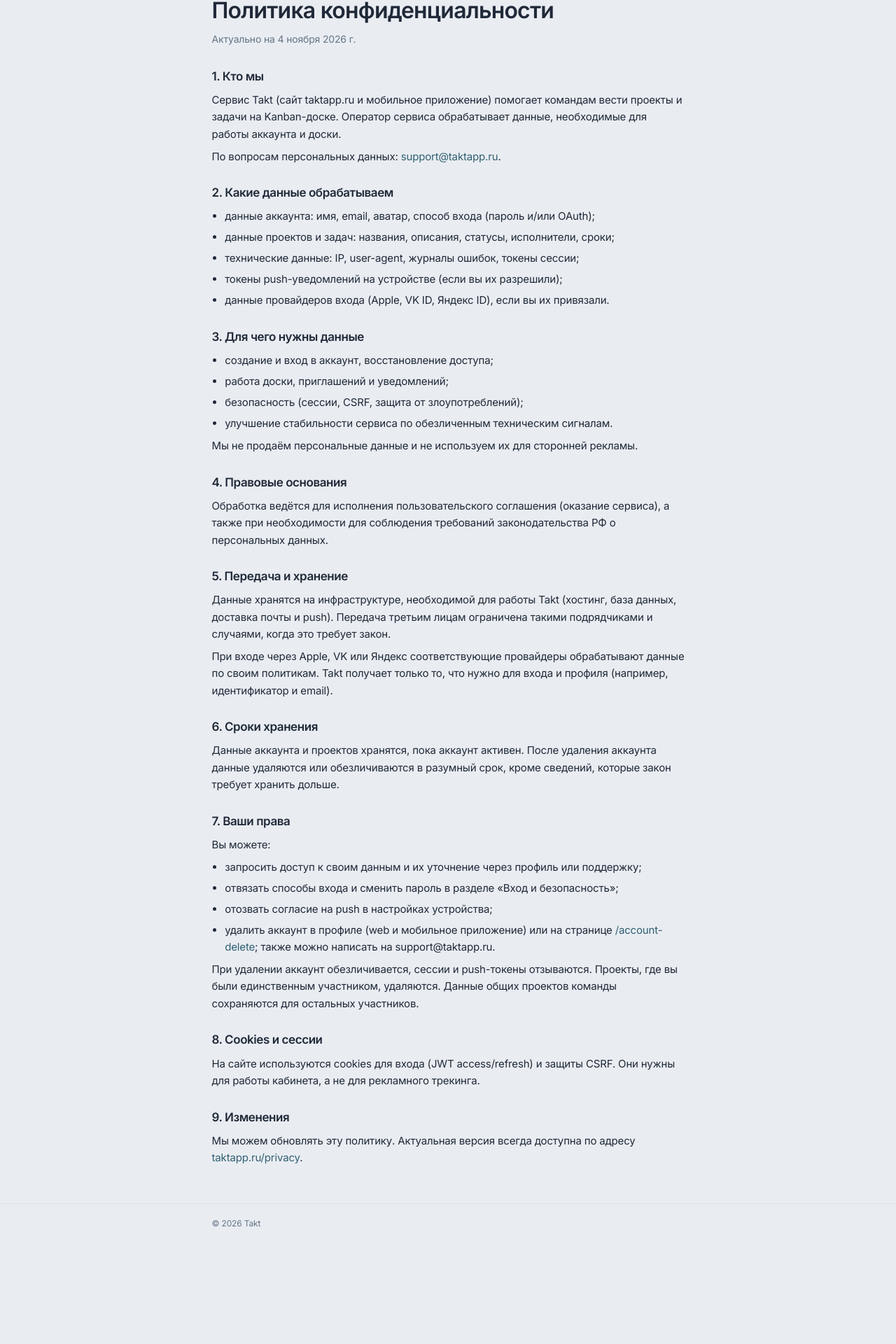
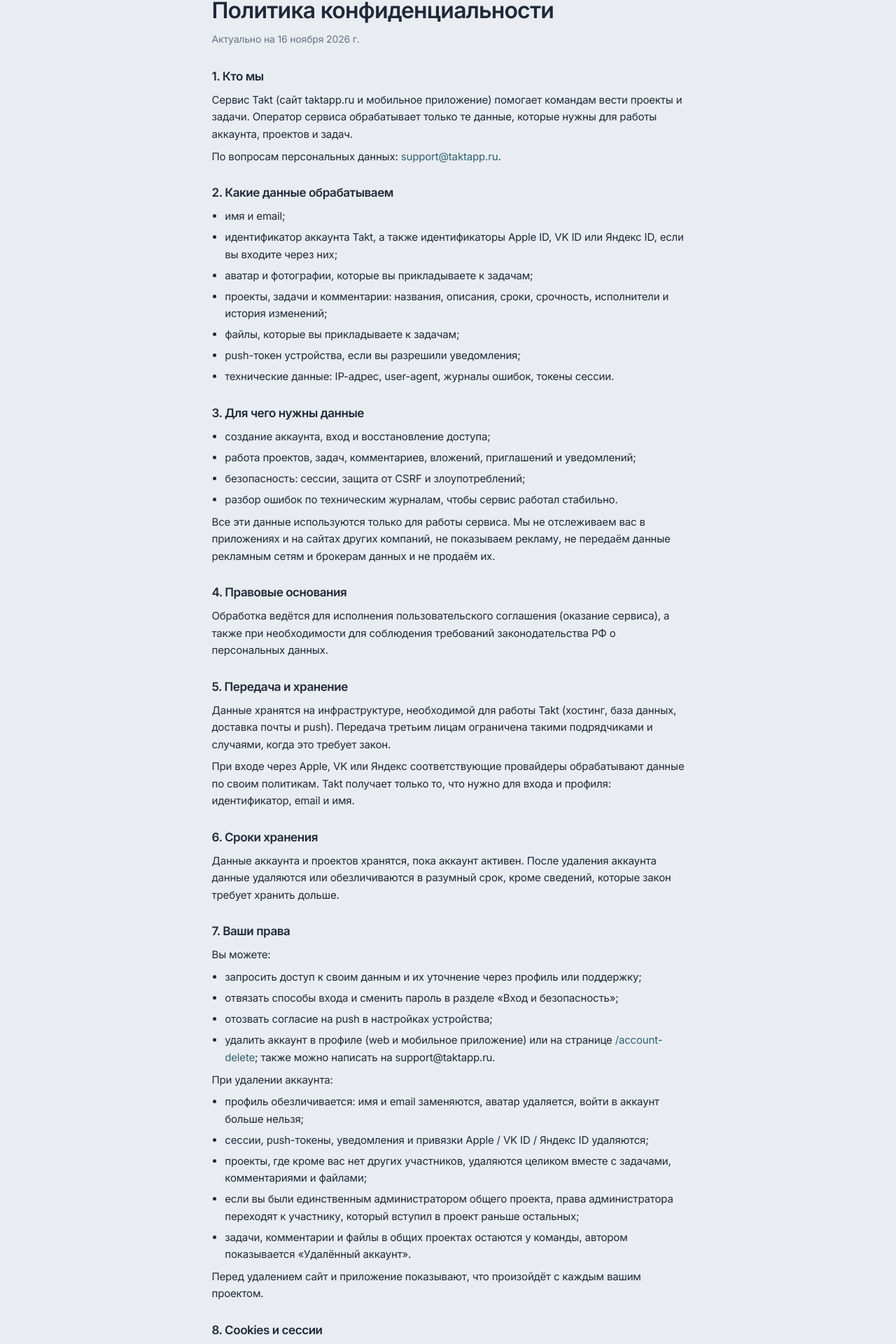
Before and after one commit to gadzhilaev/takt, a Next.js app in the folder frontend/: page /privacy in a window 1280 px wide. Shown: the part 118-2038 px from the top of the page at 70% size. Before the commit the page ends 1893 px from the top, so only its background shows below. Built offline with nearby package versions, Linux system fonts and the light colour scheme.

Commit message:
Обновил политику конфиденциальности по фактически собираемым данным.

```diff
--- a/frontend/src/app/privacy/page.tsx
+++ b/frontend/src/app/privacy/page.tsx
@@ -25,15 +25,15 @@ export default function PrivacyPage() {
         <h1 className="text-[28px] font-semibold tracking-tight sm:text-[32px]">
           Политика конфиденциальности
         </h1>
-        <p className="mt-2 text-[14px] text-muted">Актуально на 4 ноября 2026 г.</p>
+        <p className="mt-2 text-[14px] text-muted">Актуально на 16 ноября 2026 г.</p>
 
         <div className="prose-takt mt-8 space-y-7 text-[15px] leading-relaxed text-foreground/90">
           <section className="space-y-2">
             <h2 className="text-[17px] font-semibold tracking-tight">1. Кто мы</h2>
             <p>
               Сервис Takt (сайт taktapp.ru и мобильное приложение) помогает командам вести проекты и
-              задачи на Kanban-доске. Оператор сервиса обрабатывает данные, необходимые для работы
-              аккаунта и доски.
+              задачи. Оператор сервиса обрабатывает только те данные, которые нужны для работы
+              аккаунта, проектов и задач.
             </p>
             <p>
               По вопросам персональных данных:{" "}
@@ -47,23 +47,35 @@ export default function PrivacyPage() {
           <section className="space-y-2">
             <h2 className="text-[17px] font-semibold tracking-tight">2. Какие данные обрабатываем</h2>
             <ul className="list-disc space-y-1.5 pl-5 text-foreground/90">
-              <li>данные аккаунта: имя, email, аватар, способ входа (пароль и/или OAuth);</li>
-              <li>данные проектов и задач: названия, описания, статусы, исполнители, сроки;</li>
-              <li>технические данные: IP, user-agent, журналы ошибок, токены сессии;</li>
-              <li>токены push-уведомлений на устройстве (если вы их разрешили);</li>
-              <li>данные провайдеров входа (Apple, VK ID, Яндекс ID), если вы их привязали.</li>
+              <li>имя и email;</li>
+              <li>
+                идентификатор аккаунта Takt, а также идентификаторы Apple ID, VK ID или Яндекс ID,
+                если вы входите через них;
+              </li>
+              <li>аватар и фотографии, которые вы прикладываете к задачам;</li>
+              <li>
+                проекты, задачи и комментарии: названия, описания, сроки, срочность, исполнители и
+                история изменений;
+              </li>
+              <li>файлы, которые вы прикладываете к задачам;</li>
+              <li>push-токен устройства, если вы разрешили уведомления;</li>
+              <li>технические данные: IP-адрес, user-agent, журналы ошибок, токены сессии.</li>
             </ul>
           </section>
 
           <section className="space-y-2">
             <h2 className="text-[17px] font-semibold tracking-tight">3. Для чего нужны данные</h2>
             <ul className="list-disc space-y-1.5 pl-5">
-              <li>создание и вход в аккаунт, восстановление доступа;</li>
-              <li>работа доски, приглашений и уведомлений;</li>
-              <li>безопасность (сессии, CSRF, защита от злоупотреблений);</li>
-              <li>улучшение стабильности сервиса по обезличенным техническим сигналам.</li>
+              <li>создание аккаунта, вход и восстановление доступа;</li>
+              <li>работа проектов, задач, комментариев, вложений, приглашений и уведомлений;</li>
+              <li>безопасность: сессии, защита от CSRF и злоупотреблений;</li>
+              <li>разбор ошибок по техническим журналам, чтобы сервис работал стабильно.</li>
             </ul>
-            <p>Мы не продаём персональные данные и не используем их для сторонней рекламы.</p>
+            <p>
+              Все эти данные используются только для работы сервиса. Мы не отслеживаем вас в
+              приложениях и на сайтах других компаний, не показываем рекламу, не передаём данные
+              рекламным сетям и брокерам данных и не продаём их.
+            </p>
           </section>
 
           <section className="space-y-2">
@@ -84,8 +96,8 @@ export default function PrivacyPage() {
             </p>
             <p>
               При входе через Apple, VK или Яндекс соответствующие провайдеры обрабатывают данные
-              по своим политикам. Takt получает только то, что нужно для входа и профиля (например,
-              идентификатор и email).
+              по своим политикам. Takt получает только то, что нужно для входа и профиля:
+              идентификатор, email и имя.
             </p>
           </section>
 
@@ -113,11 +125,27 @@ export default function PrivacyPage() {
                 ; также можно написать на support@taktapp.ru.
               </li>
             </ul>
-            <p>
-              При удалении аккаунт обезличивается, сессии и push-токены отзываются. Проекты, где
-              вы были единственным участником, удаляются. Данные общих проектов команды сохраняются
-              для остальных участников.
-            </p>
+            <p>При удалении аккаунта:</p>
+            <ul className="list-disc space-y-1.5 pl-5">
+              <li>
+                профиль обезличивается: имя и email заменяются, аватар удаляется, войти в аккаунт
+                больше нельзя;
+              </li>
+              <li>сессии, push-токены, уведомления и привязки Apple / VK ID / Яндекс ID удаляются;</li>
+              <li>
+                проекты, где кроме вас нет других участников, удаляются целиком вместе с задачами,
+                комментариями и файлами;
+              </li>
+              <li>
+                если вы были единственным администратором общего проекта, права администратора
+                переходят к участнику, который вступил в проект раньше остальных;
+              </li>
+              <li>
+                задачи, комментарии и файлы в общих проектах остаются у команды, автором
+                показывается «Удалённый аккаунт».
+              </li>
+            </ul>
+            <p>Перед удалением сайт и приложение показывают, что произойдёт с каждым вашим проектом.</p>
           </section>
 
           <section className="space-y-2">
```
